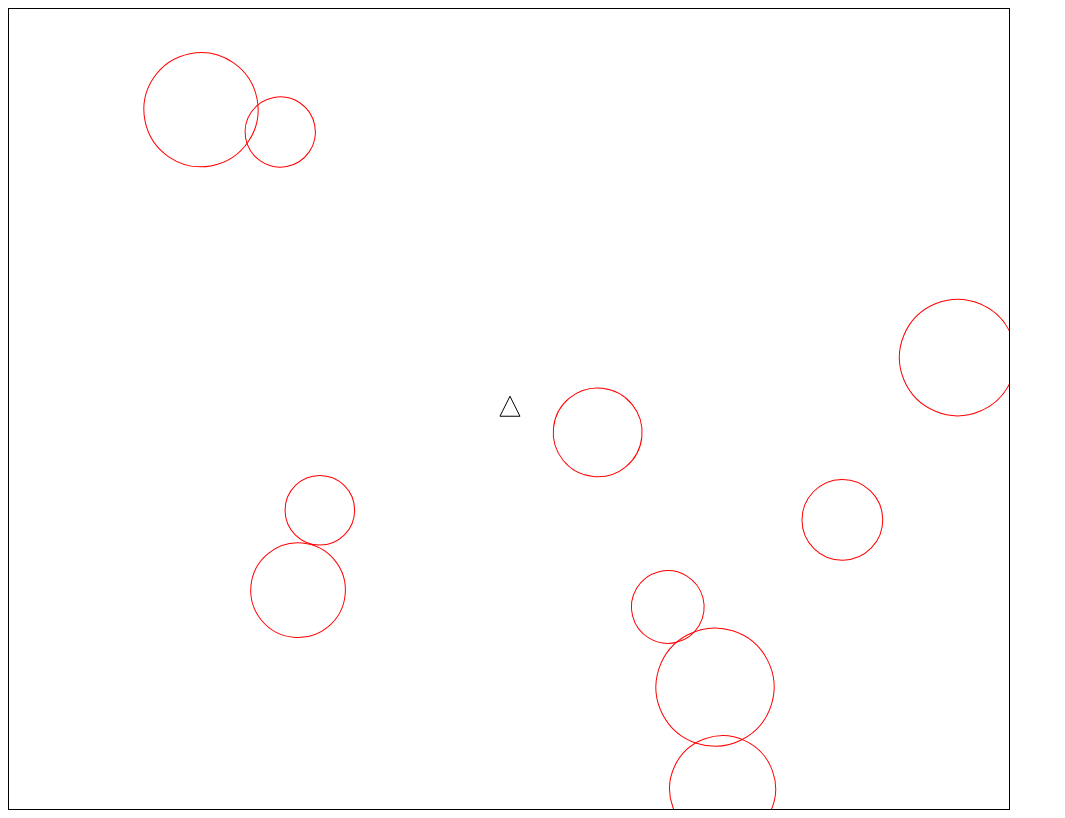
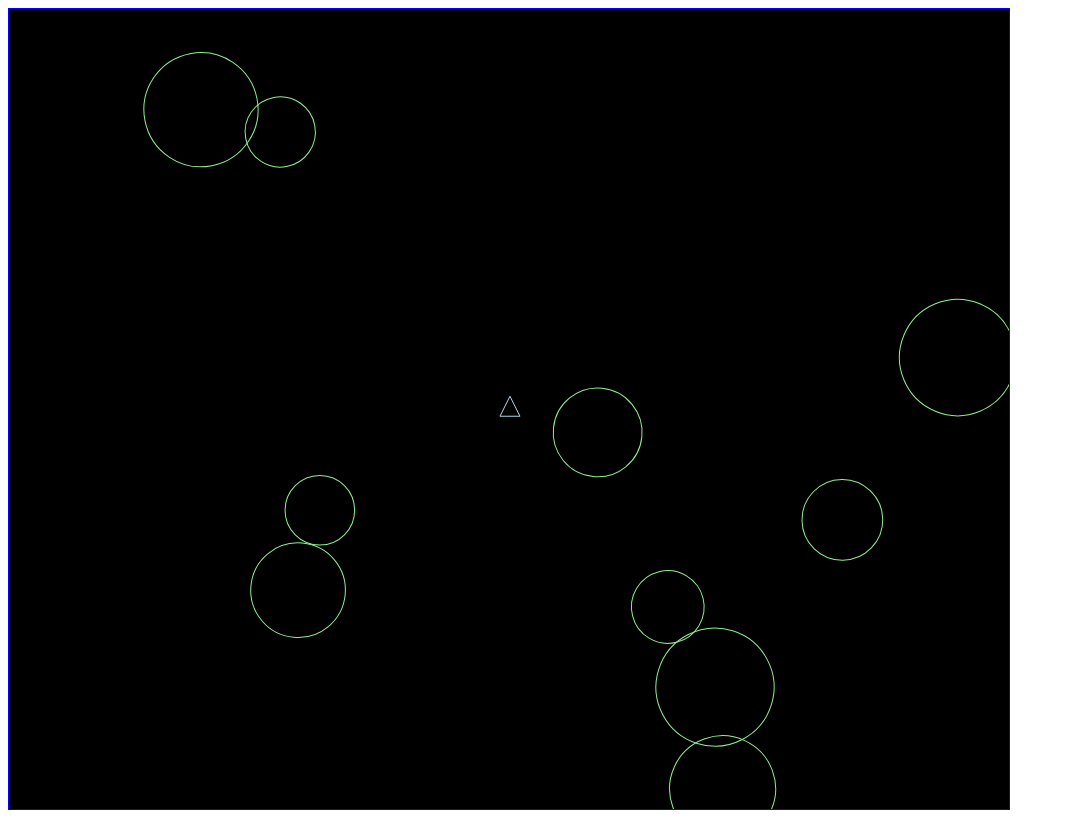
Before and after one commit to johnbhurst/asteroidsjs, a plain HTML site: page index.html in a window 1280 px wide. Shown: the whole page, without its empty margins (0-1065 px from the left). Drawn offline with Linux system fonts and the light colour scheme.

Commit message:
Improved colors.

```diff
--- a/asteroids.js
+++ b/asteroids.js
@@ -1,6 +1,9 @@
 // Copyright 2016 John Hurst
 // John Hurst (john.b.hurst@gmail.com)
 // 2016-11-26
+
+// performance.now()
+// new Date().getTime()
 
 function Ship(world) {
   this.world = world;
@@ -44,7 +47,7 @@ function Ship(world) {
 
   this.draw = function(ctx) {
     ctx.beginPath();
-    ctx.strokeStyle = this.hit ? "red" : "black";
+    ctx.strokeStyle = this.hit ? "red" : "lightblue";
     ctx.moveTo(10, -10);
     ctx.lineTo(-10, 0);
     ctx.lineTo(10, 10);
@@ -76,7 +79,7 @@ function Rock(world, size, angle, x, y, speed) {
 
   this.draw = function(ctx) {
     ctx.beginPath();
-    ctx.strokeStyle = "red";
+    ctx.strokeStyle = "lightgreen";
     ctx.ellipse(0, 0, this.size, this.size, 0, 0, 2*Math.PI, false);
     ctx.stroke();
   }
@@ -127,7 +130,7 @@ function Missile(world, angle, x, y, speed) {
 
   this.draw = function(ctx) {
     ctx.beginPath();
-    ctx.strokeStyle = "blue";
+    ctx.strokeStyle = "lightblue";
     ctx.ellipse(0, 0, this.size, this.size, 0, 0, 2*Math.PI, false);
     ctx.stroke();
   }
--- a/index.html
+++ b/index.html
@@ -8,7 +8,7 @@ John Hurst (john.b.hurst@gmail.com)
 <title>Asteroids!</title>
 <script type="text/javascript" src="asteroids.js"></script>
 <style type="text/css">
-canvas {border: 1px solid black;}
+#canvas {border: 1px solid blue; background-color: black;}
 </style>
 </head>
 <body onload="init();">
```
